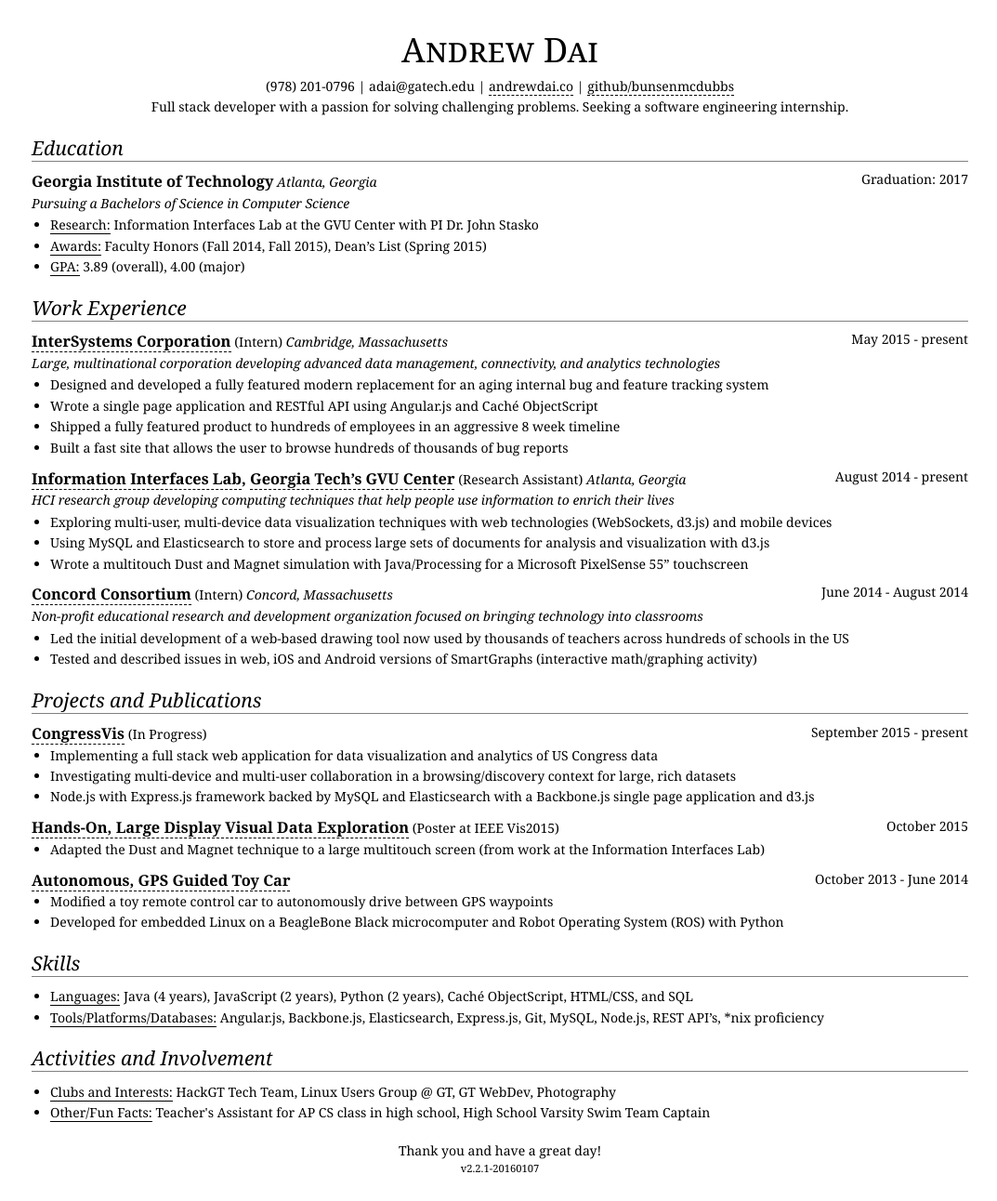
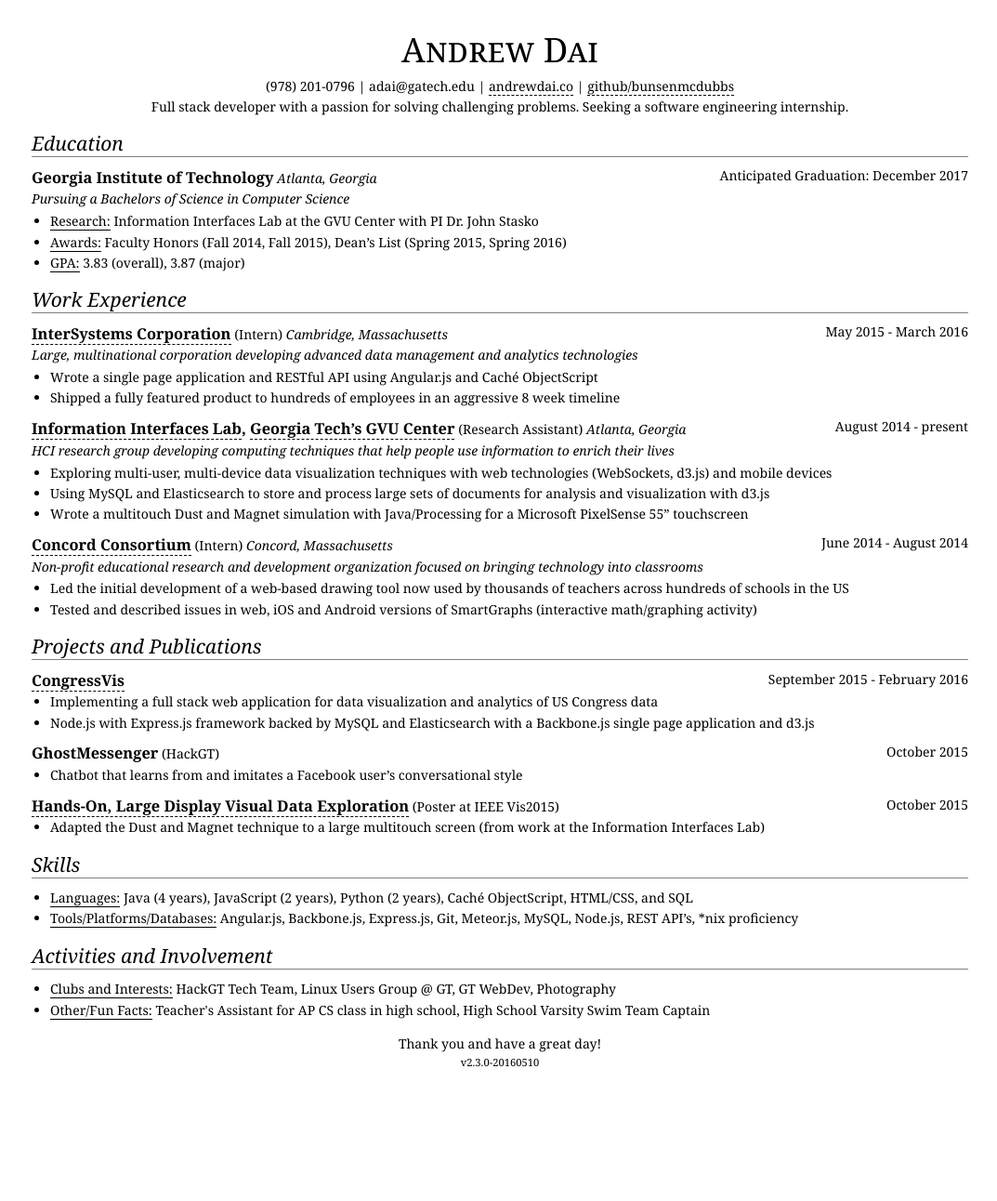
Before and after one commit to bunsenmcdubbs/bunsenmcdubbs.github.io, a Jekyll site: the page resume/index.html, which Jekyll copies as it is, in a window 1280 px wide. Shown: the whole page at 93% size, without its empty margins (102-1175 px from the left). Built offline with Jekyll 4.4.1, drawn with Linux system fonts in a browser that asks for light colours; Markdown is read by kramdown in place of the engine named in the settings; after the commit the page ends 1178 px from its top, so only the background shows below that.

Commit message:
clean up resume and update

```diff
--- a/resume/index.html
+++ b/resume/index.html
@@ -42,14 +42,14 @@
     <div class="entry">
       <h3>Georgia Institute of Technology</h3>
       <span class='loc'>Atlanta, Georgia</span>
-      <span class='date'>Graduation: 2017</span>
+      <span class='date'>Anticipated Graduation: December 2017</span>
       <p class="des">Pursuing a Bachelors of Science in Computer Science</p>
       <ul>
         <li><p><span class="label">Research:</span>
           Information Interfaces Lab at the GVU Center with PI Dr. John Stasko</p></li>
         <li><p><span class="label">Awards:</span>
-          Faculty Honors (Fall 2014, Fall 2015), Dean&rsquo;s List (Spring 2015)</p></li>
-        <li><p><span class="label">GPA:</span> 3.89 (overall), 4.00 (major)</p></li>
+          Faculty Honors (Fall 2014, Fall 2015), Dean&rsquo;s List (Spring 2015, Spring 2016)</p></li>
+        <li><p><span class="label">GPA:</span> 3.83 (overall), 3.87 (major)</p></li>
       </ul>
     </div>
   </section>
@@ -70,20 +70,20 @@
       <h3><a href="http://www.intersystems.com">InterSystems Corporation</a></h3>
       <span class="role">Intern</span>
       <span class='loc'>Cambridge, Massachusetts</span>
-      <span class='date'>May 2015 - present</span>
+      <span class='date'>May 2015 - March 2016</span>
       <p class="des">Large, multinational corporation developing
-         advanced data management, connectivity, and analytics technologies</p>
+         advanced data management and analytics technologies</p>
       <ul>
-        <li><p>Designed and developed a fully featured modern replacement for
-          an aging internal bug and feature tracking system</p></li>
+        <!-- <li><p>Designed and developed a fully featured modern replacement for
+          an aging internal bug and feature tracking system</p></li> -->
         <li><p>Wrote a single
           page application and RESTful API using Angular.js and Cach&eacute;
           ObjectScript</p></li>
         <li><p>Shipped a fully featured product
           to hundreds of employees in an aggressive 8 week timeline</p></li>
-        <li><p>Built a fast site
+        <!-- <li><p>Built a fast site
           that allows the user to browse hundreds of thousands of bug
-          reports</p></li>
+          reports</p></li> -->
       </ul>
     </div>
 
@@ -144,15 +144,27 @@
 
     <div class="entry">
       <h3><a href="https://github.com/BunsenMcDubbs/congressvis">CongressVis</a></h3>
-      (In Progress)
-      <span class='date'>September 2015 - present</span>
+      <span class='date'>September 2015 - February 2016</span>
       <ul>
         <li><p>Implementing a full stack web application for data visualization
           and analytics of US Congress data</p></li>
-        <li><p>Investigating multi-device and multi-user collaboration in a
-          browsing/discovery context for large, rich datasets</p></li>
-        <li><p>Node.js with Express.js framework backed by MySQL and Elasticsearch with
-          a Backbone.js single page application and d3.js</p></li>
+        <!-- <li><p>Investigating multi-device and multi-user collaboration in a
+          browsing/discovery context for large, rich datasets</p></li> -->
+        <li><p>Node.js with Express.js framework backed by MySQL and Elasticsearch
+          with a Backbone.js single page application and d3.js</p></li>
+      </ul>
+    </div>
+
+    <div class="entry">
+      <h3>GhostMessenger</h3> (HackGT)
+      <span class='date'>October 2015</span>
+      <ul>
+        <li><p>Chatbot that learns from and imitates a Facebook
+          user&rsquo;s conversational style</p></li>
+        <!-- <li><p>Modeled and prototyped a language model specific to short
+          online chats</p></li>
+        <li><p>Page scraped and parsed chat records to import and automatically
+          inject chat suggestions into Facebook&rsquo;s chat interface</p></li> -->
       </ul>
     </div>
 
@@ -167,7 +179,7 @@
       </ul>
     </div>
 
-    <div class="entry">
+    <!-- <div class="entry">
       <h3><a href="http://andrewdai.co/projects/">Autonomous, GPS Guided Toy Car</a></h3>
       <span class='date'>October 2013 - June 2014</span>
       <ul>
@@ -176,7 +188,7 @@
         <li><p>Developed for embedded Linux on a BeagleBone Black microcomputer
           and Robot Operating System (ROS) with Python</p></li>
       </ul>
-    </div>
+    </div> -->
 
   </section>
 
@@ -198,8 +210,8 @@
         JavaScript (2 years), Python (2 years), Cach&eacute; ObjectScript,
         HTML/CSS, and SQL</p></li>
       <li><p><span class="label">Tools/Platforms/Databases:</span>
-        Angular.js, Backbone.js, Elasticsearch, Express.js, Git, MySQL,
-        Node.js, REST API&rsquo;s, *nix proficiency</p></li>
+        Angular.js, Backbone.js, Express.js, Git, Meteor.js,
+        MySQL, Node.js, REST API&rsquo;s, *nix proficiency</p></li>
       <!-- <li><p><span class="label">Making things:</span> electronics prototyping
         (soldering, basic circuitry), embedded Linux, microcomputers and
         controllers</p></li> -->
@@ -232,7 +244,7 @@
 <footer>
   <!-- <small>References available upon request</small> -->
   <p>Thank you and have a great day!</p>
-  <small>v2.2.1-20160107</small>
+  <small>v2.3.0-20160510</small>
 </footer>
 
 <script>
--- a/resume/style.css
+++ b/resume/style.css
@@ -65,7 +65,7 @@
 }
 
 section {
-  margin: 1.3em 0;
+  margin: 1em 0;
 }
 
 h2 {
```
